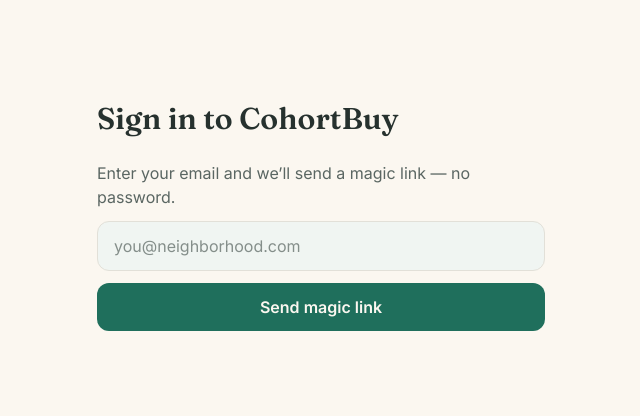
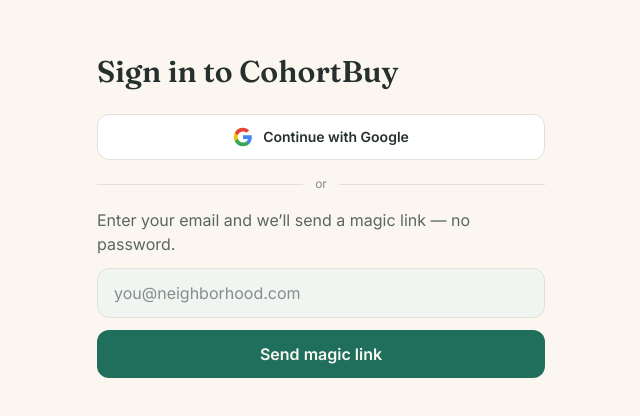
Before and after one commit to Ensuresap/cohortbuy, a Next.js app: page /login in a window 1280 px wide. Shown: the part 184-600 px from the top of the page, without its empty margins (319-959 px from the left). Built offline with nearby package versions, Linux system fonts and the light colour scheme.

Commit message:
Google sign-in + auth/SMTP setup docs
- 'Continue with Google' on /login (signInWithOAuth, existing /auth/callback)
- SETUP.md: enable Supabase Google provider + redirect URLs; SMTP (Resend) required for magic link — diagnoses the session-drop (email never delivered)
- CHANGELOG

```diff
--- a/src/app/login/page.tsx
+++ b/src/app/login/page.tsx
@@ -25,6 +25,16 @@
     else setSent(true);
   }
 
+  async function handleGoogle() {
+    setError("");
+    const supabase = createClient();
+    const { error } = await supabase.auth.signInWithOAuth({
+      provider: "google",
+      options: { redirectTo: `${location.origin}/auth/callback?next=/dashboard` },
+    });
+    if (error) setError(error.message);
+  }
+
   return (
     <main className="flex min-h-screen items-center justify-center px-6">
       <div className="w-full max-w-md">
@@ -39,7 +49,28 @@
             </p>
           </div>
         ) : (
-          <form onSubmit={handleSubmit} className="mt-6 space-y-3">
+          <div className="mt-6 space-y-4">
+            <button
+              type="button"
+              onClick={handleGoogle}
+              className="flex min-h-touch w-full items-center justify-center gap-2.5 rounded-xl border border-border bg-surface px-4 py-3 text-sm font-semibold text-text hover:bg-surface-2"
+            >
+              <svg className="h-5 w-5" viewBox="0 0 24 24" aria-hidden="true">
+                <path fill="#4285F4" d="M22.56 12.25c0-.78-.07-1.53-.2-2.25H12v4.26h5.92a5.06 5.06 0 0 1-2.2 3.32v2.76h3.56c2.08-1.92 3.28-4.74 3.28-8.09Z" />
+                <path fill="#34A853" d="M12 23c2.97 0 5.46-.98 7.28-2.66l-3.56-2.76c-.98.66-2.24 1.06-3.72 1.06-2.86 0-5.29-1.93-6.16-4.53H2.18v2.84A11 11 0 0 0 12 23Z" />
+                <path fill="#FBBC05" d="M5.84 14.11a6.6 6.6 0 0 1 0-4.22V7.05H2.18a11 11 0 0 0 0 9.9l3.66-2.84Z" />
+                <path fill="#EA4335" d="M12 5.38c1.62 0 3.06.56 4.21 1.64l3.15-3.15C17.45 2.09 14.97 1 12 1A11 11 0 0 0 2.18 7.05l3.66 2.84C6.71 7.3 9.14 5.38 12 5.38Z" />
+              </svg>
+              Continue with Google
+            </button>
+
+            <div className="flex items-center gap-3">
+              <div className="h-px flex-1 bg-border" />
+              <span className="text-xs text-subtle">or</span>
+              <div className="h-px flex-1 bg-border" />
+            </div>
+
+            <form onSubmit={handleSubmit} className="space-y-3">
               <p className="text-muted">Enter your email and we&rsquo;ll send a magic link — no password.</p>
               <Input
                 type="email"
@@ -54,6 +85,7 @@
               </Button>
               {error && <p className="text-sm text-accent">{error}</p>}
             </form>
+          </div>
         )}
       </div>
     </main>
```
Also changed, not shown: 2 other files (tests, documents, lock files or other folders). Lines whose indentation alone changed are shown as unchanged.
